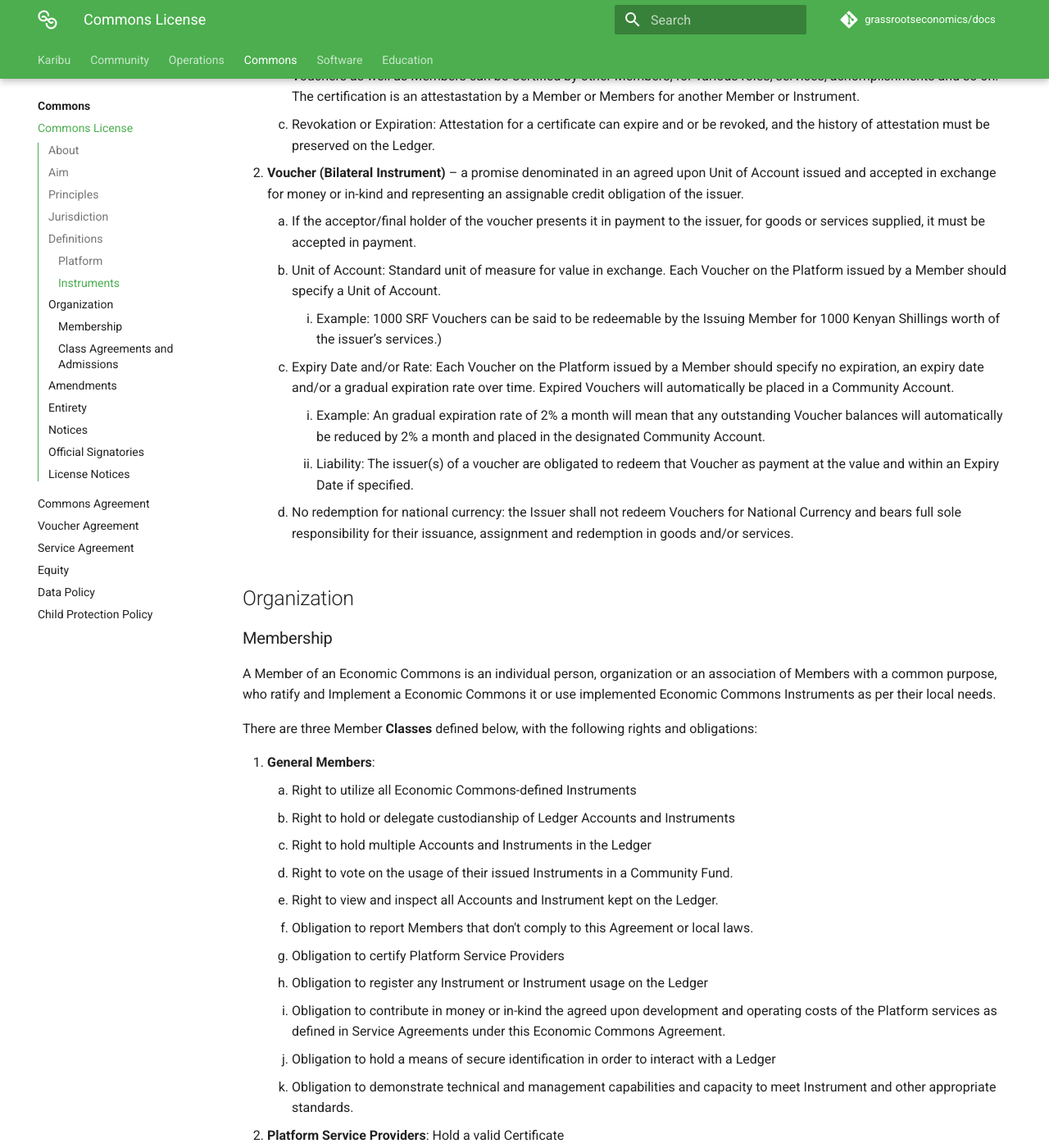
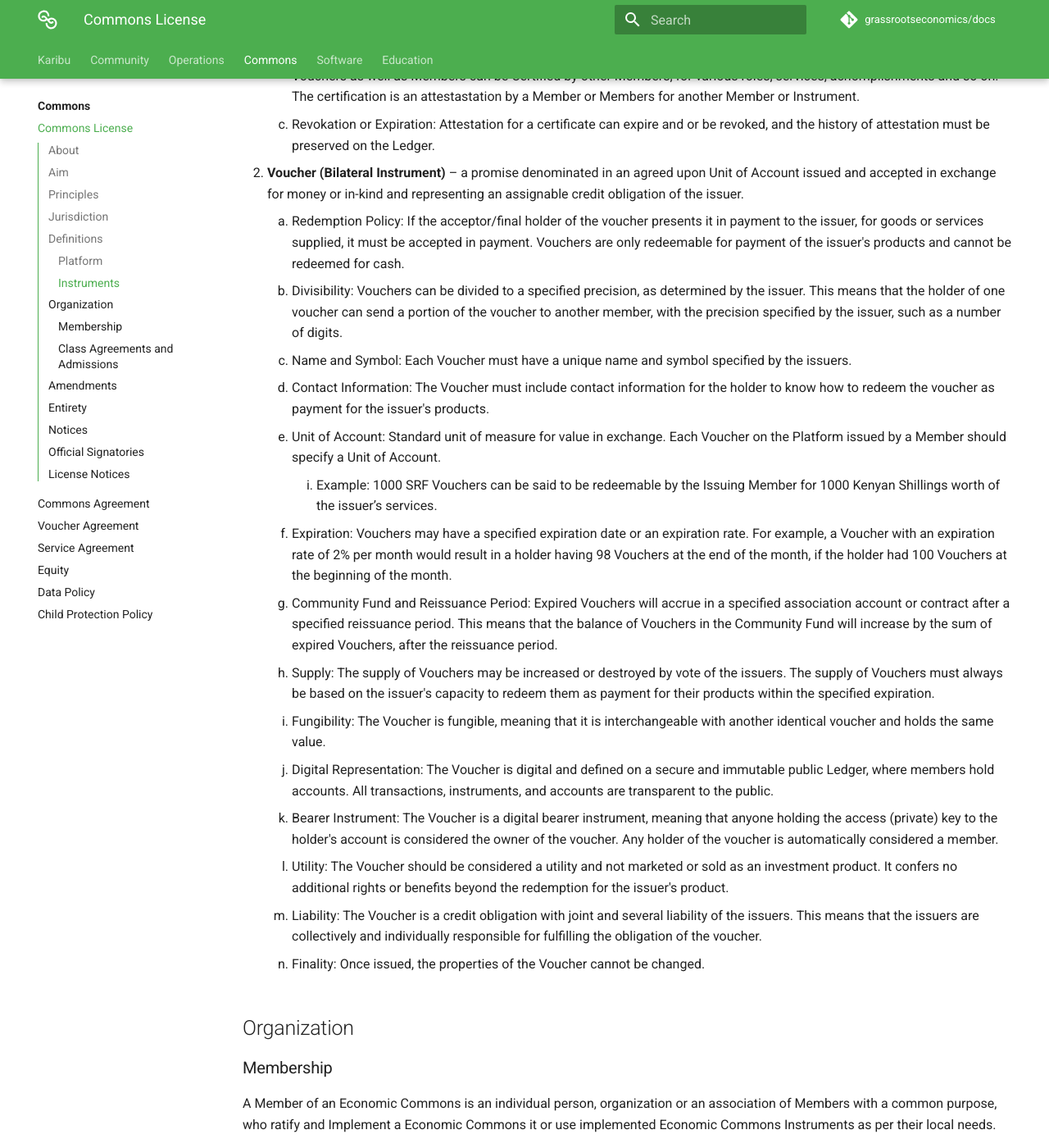
Before and after one commit to grassrootseconomics/docs.grassecon.org, an MkDocs documentation site: the page built from docs/commons/license.md, in a window 1280 px wide and 1400 px high, scrolled down 1933 px. Shown: the whole window at 82% size. Built offline with MkDocs 1.6.1 and Material for MkDocs 9.7.7, drawn with Linux system fonts in a browser that asks for light colours; comment, search, counter and statistics services are not loaded; some of the changed text lies outside the part shown.

Commit message:
license 1.13

```diff
--- a/docs/commons/license.md
+++ b/docs/commons/license.md
@@ -57,19 +57,28 @@ The Platform of a Economic Commons is maintained by certified Platform Service P
 
 The Instruments of an Economic Commons include:
 
-1. **Certificate (Unilateral Instrument)** - a data object (fungible or non fungible) that may be accepted by another Member in exchange for value at their complete discretion.
+1. **Certificate (Unilateral Instrument)** - a data object that may be accepted by another Member in exchange for value at their complete discretion.
     The following are properties of Vouchers:
     1. No Obligation: There is no obligation to accept a Certificate nor is there any obligation to redeem a Certificate by the issuer.
     2. Attestation: Certificates represent collectible attestsations to data such as Voucher usage or capacity to perform services. Vouchers as well as Members can be Certified by other Members, for various roles, services, achomplishments and so on. The certification is an attestastation by a Member or Members for another Member or Instrument.
     3. Revokation or Expiration: Attestation for a certificate can expire and or be revoked, and the history of attestation must be preserved on the Ledger.
 2. **Voucher (Bilateral Instrument)** – a promise denominated in an agreed upon Unit of Account issued and accepted in exchange for money or in-kind and representing an assignable credit obligation of the issuer.
-    1. If the acceptor/final holder of the voucher presents it in payment to the issuer, for goods or services supplied, it must be accepted in payment.
-    2. Unit of Account: Standard unit of measure for value in exchange. Each Voucher on the Platform issued by a Member should specify a Unit of Account.
-        1. Example: 1000 SRF Vouchers can be said to be redeemable by the Issuing Member for 1000 Kenyan Shillings worth of the issuer’s services.)
-    3. Expiry Date and/or Rate: Each Voucher on the Platform issued by a Member should specify no expiration, an expiry date and/or a gradual expiration rate over time. Expired Vouchers will automatically be placed in a Community Account.
-        2. Example: An gradual expiration rate of 2% a month will mean that any outstanding Voucher balances will automatically be reduced by 2% a month and placed in the designated Community Account.
-        3. Liability: The issuer(s) of a voucher are obligated to redeem that Voucher as payment at the value and within an Expiry Date if specified.
-    5. No redemption for national currency: the Issuer shall not redeem Vouchers for National Currency and bears full sole responsibility for their issuance, assignment and redemption in goods and/or services.
+    1. Redemption Policy: If the acceptor/final holder of the voucher presents it in payment to the issuer, for goods or services supplied, it must be accepted in payment. Vouchers are only redeemable for payment of the issuer's products and cannot be redeemed for cash.
+    2. Divisibility: Vouchers can be divided to a specified precision, as determined by the issuer. This means that the holder of one voucher can send a portion of the voucher to another member, with the precision specified by the issuer, such as a number of digits.
+    3. Name and Symbol: Each Voucher must have a unique name and symbol specified by the issuers.
+    4. Contact Information: The Voucher must include contact information for the holder to know how to redeem the voucher as payment for the issuer's products.
+    5. Unit of Account: Standard unit of measure for value in exchange. Each Voucher on the Platform issued by a Member should specify a Unit of Account.
+        1. Example: 1000 SRF Vouchers can be said to be redeemable by the Issuing Member for 1000 Kenyan Shillings worth of the issuer’s services.
+    6. Expiration: Vouchers may have a specified expiration date or an expiration rate. For example, a Voucher with an expiration rate of 2% per month would result in a holder having 98 Vouchers at the end of the month, if the holder had 100 Vouchers at the beginning of the month.
+    7. Community Fund and Reissuance Period: Expired Vouchers will accrue in a specified association account or contract after a specified reissuance period. This means that the balance of Vouchers in the Community Fund will increase by the sum of expired Vouchers, after the reissuance period.
+    8. Supply: The supply of Vouchers may be increased or destroyed by vote of the issuers. The supply of Vouchers must always be based on the issuer's capacity to redeem them as payment for their products within the specified expiration.
+    9. Fungibility: The Voucher is fungible, meaning that it is interchangeable with another identical voucher and holds the same value.
+    10. Digital Representation: The Voucher is digital and defined on a secure and immutable public Ledger, where members hold accounts. All transactions, instruments, and accounts are transparent to the public.
+    11. Bearer Instrument: The Voucher is a digital bearer instrument, meaning that anyone holding the access (private) key to the holder's account is considered the owner of the voucher. Any holder of the voucher is automatically considered a member.
+    12. Utility: The Voucher should be considered a utility and not marketed or sold as an investment product. It confers no additional rights or benefits beyond the redemption for the issuer's product.
+    13. Liability: The Voucher is a credit obligation with joint and several liability of the issuers. This means that the issuers are collectively and individually responsible for fulfilling the obligation of the voucher.
+    14. Finality: Once issued, the properties of the Voucher cannot be changed.
+
 
 ## Organization
 
```
